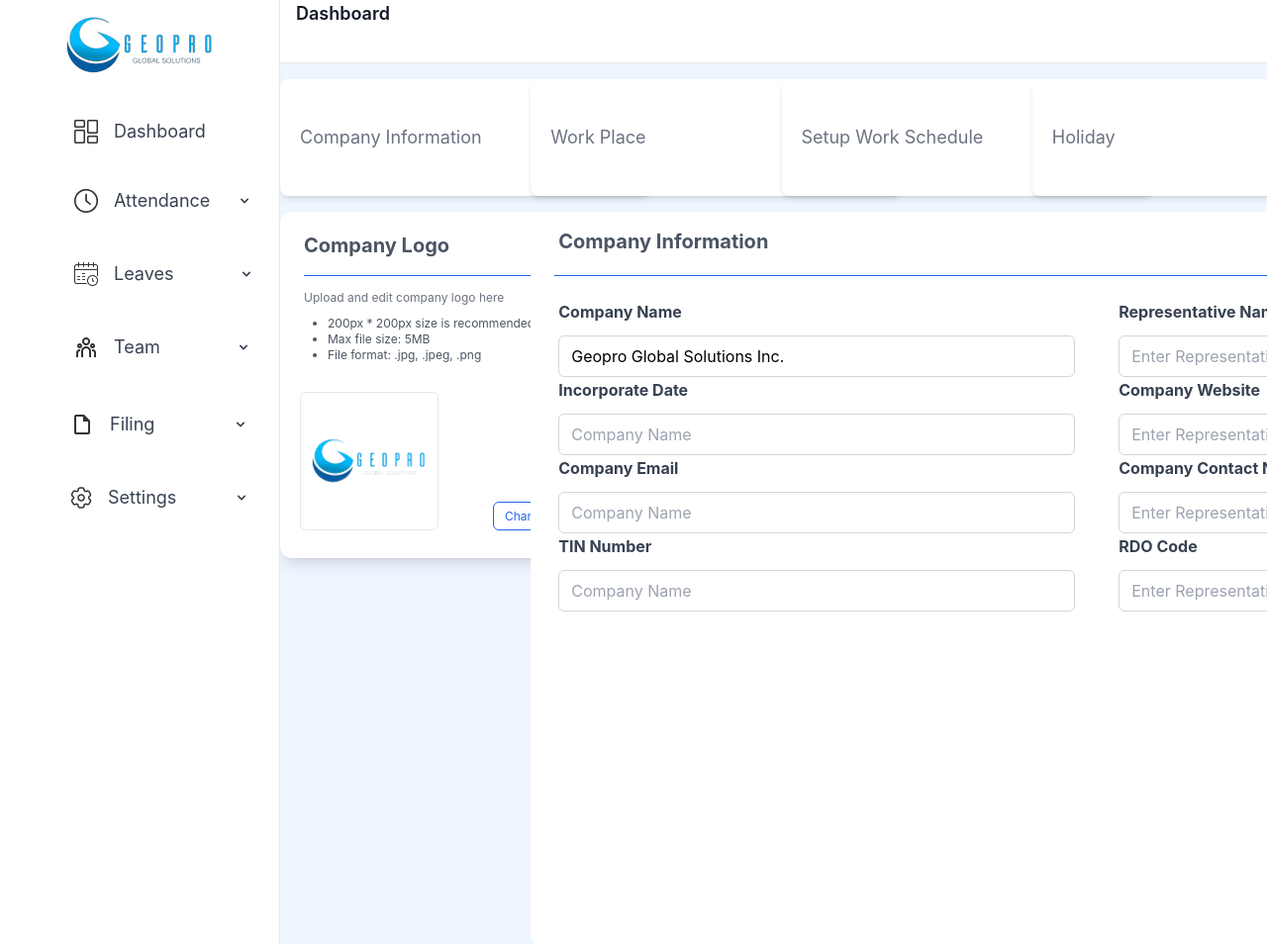
After one commit to ronphilip25/HRIS-Design, a Django app: page /settings/company_info/ in a window 1280 px wide. The commit adds this page. Shown: the whole page at 99% size. Run offline with Django 4.2, Linux system fonts and the light colour scheme.

Commit message:
Company Settings almost done

```diff
--- a/HRIS/templates/_components/_attendance[components]/schedule.html
+++ b/HRIS/templates/_components/_attendance[components]/schedule.html
@@ -6,7 +6,7 @@
 {% include '_components/header.html' %}
 
 
-<title>{% block title %}Document{% endblock %}</title>
+<title>{% block title %} Schedule | Geopro{% endblock %}</title>
 
 {% block content %}
 <!-- First Section -->
--- /dev/null
+++ b/HRIS/templates/_components/_settings[components]/_submenus/company_info.html
@@ -0,0 +1,128 @@
+{% extends 'base.html' %}
+
+{% load static %}
+
+<title>{% block title %} Company Info | Geopro {% endblock %}</title>
+
+{% block content %}
+
+{% include '_components/_settings[components]/widgets.html' %}
+
+<div class="container mx-auto">
+    <div class="grid grid-cols-4 grid-rows-1">
+        <div class="rounded-xl shadow-lg w-[375px] h-[350px] bg-white mt-4">
+            <h6 class="font-sans font-bold text-xl text-gray-600 p-2 ml-4 mt-3 mb-2">
+                Company Logo
+            </h6>
+            <div class="border-b border-blue-600 ml-6 mr-6 mb-2"></div>
+            <span class="font-sans text-xs font-normal text-gray-500 p-2 ml-4 w-full">
+                Upload and edit company logo here
+            </span>
+            <div class="ml-12 mt-2">
+                <ul class="list-disc">
+                    <li class=" text-xs font-normal font-sans text-gray-600">200px * 200px size is recommended</li>
+                    <li class=" text-xs font-normal font-sans text-gray-600">Max file size: 5MB</li>
+                    <li class=" text-xs font-normal font-sans text-gray-600">File format: .jpg, .jpeg, .png</li>
+                </ul>
+            </div>
+            <div class="flex items-center justify-between ml-5 mt-7">
+                <img src="{% static 'images/sample.png' %}" alt="SampleProfile" class="w-[140px] h-[140px] rounded-md border border-gray-200">
+                <div class="flex items-center justify-end mt-28">
+                    <button class=" rounded-md w-[68px] h-[29px] text-xs font-sans text-blue-600 border border-blue-600 mr-2">Change</button>
+                    <button class=" rounded-md w-[68px] h-[29px] text-xs font-sans font-bold text-white bg-red-900 mr-4">Delete</button>
+                </div>
+            </div>
+        </div>
+        <div class="col-start-2 col-span-4 ml-1">
+            <div class="rounded-lg mt-4 w-[1148px] h-[740px] bg-white">
+                <h6 class="font-sans font-bold text-xl text-gray-600 p-4 ml-3 mb-[0.5px]">
+                    Company Information
+                </h6>
+                <div class="border-b border-blue-600 ml-6 mr-6 mt-1"></div>
+
+                <!-- Form -->
+                <div class="container">
+                    <div class="container mx-auto flex items-center justify-between">
+                        <div class="grid grid-cols-2 gap-10">
+                            <!-- Company Name -->
+                            <form action="#" method="POST" class="w-[550px] h-[39px]">
+                                <div class="mb-2 mt-6 ml-7">
+                                    <label for="company_name" class="block text-normal font-sans font-bold text-gray-700 mb-3">
+                                        Company Name
+                                    </label>
+                                    <input type="text" value="Geopro Global Solutions Inc." placeholder="Company Name" id="company_name" name="company_name" class="mt-1 block w-full px-3 py-2 border border-gray-300 rounded-md focus:outline-none focus:border-indigo-500 focus:ring focus:ring-indigo-500 focus:ring-opacity-50" required>
+                                </div>
+                            </form>
+                            <!-- Representative name -->
+                            <form action="#" method="POST" class="w-[550px] h-[39px] mr-7">
+                                <div class="mb-2 mt-6 ">
+                                    <label for="company_name" class="block text-normal font-sans font-bold text-gray-700 mb-3">
+                                        Representative Name
+                                    </label>
+                                    <input type="text" placeholder="Enter Representative name" id="representative_name" name="representative_name" class="mt-1 block w-full px-3 py-2 border border-gray-300 rounded-md focus:outline-none focus:border-indigo-500 focus:ring focus:ring-indigo-500 focus:ring-opacity-50" required>
+                                </div>
+                            </form>
+                            <!-- Incorporate Date -->
+                            <form action="#" method="POST" class="w-[550px] h-[39px]">
+                                <div class="mb-2 mt-6 ml-7">
+                                    <label for="company_name" class="block text-normal font-sans font-bold text-gray-700 mb-3">
+                                        Incorporate Date
+                                    </label>
+                                    <input type="text" placeholder="Company Name" id="company_name" name="company_name" class="mt-1 block w-full px-3 py-2 border border-gray-300 rounded-md focus:outline-none focus:border-indigo-500 focus:ring focus:ring-indigo-500 focus:ring-opacity-50" required>
+                                </div>
+                            </form>
+                            <!-- Company Website -->
+                            <form action="#" method="POST" class="w-[550px] h-[39px] mr-7">
+                                <div class="mb-2 mt-6 ">
+                                    <label for="company_name" class="block text-normal font-sans font-bold text-gray-700 mb-3">
+                                        Company Website
+                                    </label>
+                                    <input type="text" placeholder="Enter Representative name" id="representative_name" name="representative_name" class="mt-1 block w-full px-3 py-2 border border-gray-300 rounded-md focus:outline-none focus:border-indigo-500 focus:ring focus:ring-indigo-500 focus:ring-opacity-50" required>
+                                </div>
+                            </form>
+                            <!-- Company Email -->
+                            <form action="#" method="POST" class="w-[550px] h-[39px]">
+                                <div class="mb-2 mt-6 ml-7">
+                                    <label for="company_name" class="block text-normal font-sans font-bold text-gray-700 mb-3">
+                                        Company Email
+                                    </label>
+                                    <input type="text" placeholder="Company Name" id="company_name" name="company_name" class="mt-1 block w-full px-3 py-2 border border-gray-300 rounded-md focus:outline-none focus:border-indigo-500 focus:ring focus:ring-indigo-500 focus:ring-opacity-50" required>
+                                </div>
+                            </form>
+                            <!-- Company Contact Number -->
+                            <form action="#" method="POST" class="w-[550px] h-[39px] mr-7">
+                                <div class="mb-2 mt-6 ">
+                                    <label for="company_name" class="block text-normal font-sans font-bold text-gray-700 mb-3">
+                                        Company Contact Number
+                                    </label>
+                                    <input type="text" placeholder="Enter Representative name" id="representative_name" name="representative_name" class="mt-1 block w-full px-3 py-2 border border-gray-300 rounded-md focus:outline-none focus:border-indigo-500 focus:ring focus:ring-indigo-500 focus:ring-opacity-50" required>
+                                </div>
+                            </form>
+                            <!-- TIN Number -->
+                            <form action="#" method="POST" class="w-[550px] h-[39px]">
+                                <div class="mb-2 mt-6 ml-7">
+                                    <label for="company_name" class="block text-normal font-sans font-bold text-gray-700 mb-3">
+                                        TIN Number
+                                    </label>
+                                    <input type="text" placeholder="Company Name" id="company_name" name="company_name" class="mt-1 block w-full px-3 py-2 border border-gray-300 rounded-md focus:outline-none focus:border-indigo-500 focus:ring focus:ring-indigo-500 focus:ring-opacity-50" required>
+                                </div>
+                            </form>
+                            <!-- RDO Code -->
+                            <form action="#" method="POST" class="w-[550px] h-[39px] mr-7">
+                                <div class="mb-2 mt-6 ">
+                                    <label for="company_name" class="block text-normal font-sans font-bold text-gray-700 mb-3">
+                                        RDO Code
+                                    </label>
+                                    <input type="text" placeholder="Enter Representative name" id="representative_name" name="representative_name" class="mt-1 block w-full px-3 py-2 border border-gray-300 rounded-md focus:outline-none focus:border-indigo-500 focus:ring focus:ring-indigo-500 focus:ring-opacity-50" required>
+                                </div>
+                            </form>
+                            <!-- Company Address -->
+                        </div>
+                    </div>
+                </div>
+            </div>
+        </div>
+    </div>
+</div>
+
+{% endblock %}
--- /dev/null
+++ b/HRIS/templates/_components/_settings[components]/widgets.html
@@ -0,0 +1,36 @@
+{% load static %}
+
+<div class="container mx-auto">
+    <div class="grid grid-cols-4 gap-4 mt-4">
+        <button id="company-info-btn" class="flex items-center justify-between w-[375px] h-[118px] rounded-lg bg-white p-5 shadow-md hover:text-sky-700 hover:font-bold focus:font-bold active:text-blue-600 focus:text-blue-600 text-lg text-gray-500 font-sans">
+            <a href="{% url 'company_info' %}">Company Information</a>
+                <svg id="clickable-icon" class="w-6 h-6 fill-current" viewBox="0 0 12 20" fill="none" xmlns="http://www.w3.org/2000/svg">
+                    <path d="M0.938696 0.454805C0.657489 0.736096 0.499516 1.11756 0.499516 1.5153C0.499516 1.91305 0.657489 2.29451 0.938696 2.5758L8.3637 10.0008L0.938696 17.4258C0.665459 17.7087 0.514267 18.0876 0.517685 18.4809C0.521102 18.8742 0.678856 19.2504 0.956967 19.5285C1.23508 19.8066 1.6113 19.9644 2.00459 19.9678C2.39789 19.9712 2.77679 19.82 3.0597 19.5468L11.5452 11.0613C11.8264 10.78 11.9844 10.3986 11.9844 10.0008C11.9844 9.60306 11.8264 9.2216 11.5452 8.9403L3.0597 0.454805C2.7784 0.173598 2.39694 0.015625 1.9992 0.015625C1.60145 0.015625 1.21999 0.173598 0.938696 0.454805Z" />
+                </svg>
+        </button>
+        <button id="company-info-btn" class="flex items-center justify-between w-[375px] h-[118px] rounded-lg bg-white p-5 shadow-md hover:text-sky-700 hover:font-bold focus:font-bold active:text-blue-600 focus:text-blue-600 text-lg text-gray-500 font-sans ">
+            Work Place
+            <div class="inline-block">
+                <svg id="clickable-icon" class="w-6 h-6 fill-current" viewBox="0 0 12 20" fill="none" xmlns="http://www.w3.org/2000/svg">
+                    <path d="M0.938696 0.454805C0.657489 0.736096 0.499516 1.11756 0.499516 1.5153C0.499516 1.91305 0.657489 2.29451 0.938696 2.5758L8.3637 10.0008L0.938696 17.4258C0.665459 17.7087 0.514267 18.0876 0.517685 18.4809C0.521102 18.8742 0.678856 19.2504 0.956967 19.5285C1.23508 19.8066 1.6113 19.9644 2.00459 19.9678C2.39789 19.9712 2.77679 19.82 3.0597 19.5468L11.5452 11.0613C11.8264 10.78 11.9844 10.3986 11.9844 10.0008C11.9844 9.60306 11.8264 9.2216 11.5452 8.9403L3.0597 0.454805C2.7784 0.173598 2.39694 0.015625 1.9992 0.015625C1.60145 0.015625 1.21999 0.173598 0.938696 0.454805Z" />
+                </svg>
+            </div>
+        </button>
+        <button id="company-info-btn" class="flex items-center justify-between w-[375px] h-[118px] rounded-lg bg-white p-5 shadow-md hover:text-sky-700 hover:font-bold focus:font-bold active:text-blue-600 focus:text-blue-600 text-lg text-gray-500 font-sans ">
+            Setup Work Schedule
+            <div class="inline-block">
+                <svg id="clickable-icon" class="w-6 h-6 fill-current" viewBox="0 0 12 20" fill="none" xmlns="http://www.w3.org/2000/svg">
+                    <path d="M0.938696 0.454805C0.657489 0.736096 0.499516 1.11756 0.499516 1.5153C0.499516 1.91305 0.657489 2.29451 0.938696 2.5758L8.3637 10.0008L0.938696 17.4258C0.665459 17.7087 0.514267 18.0876 0.517685 18.4809C0.521102 18.8742 0.678856 19.2504 0.956967 19.5285C1.23508 19.8066 1.6113 19.9644 2.00459 19.9678C2.39789 19.9712 2.77679 19.82 3.0597 19.5468L11.5452 11.0613C11.8264 10.78 11.9844 10.3986 11.9844 10.0008C11.9844 9.60306 11.8264 9.2216 11.5452 8.9403L3.0597 0.454805C2.7784 0.173598 2.39694 0.015625 1.9992 0.015625C1.60145 0.015625 1.21999 0.173598 0.938696 0.454805Z" />
+                </svg>
+            </div>
+        </button>
+        <button id="company-info-btn" class="flex items-center justify-between w-[375px] h-[118px] rounded-lg bg-white p-5 shadow-md hover:text-sky-700 hover:font-bold focus:font-bold active:text-blue-600 focus:text-blue-600 text-lg text-gray-500 font-sans ">
+            Holiday
+            <div class="inline-block">
+                <svg id="clickable-icon" class="w-6 h-6 fill-current" viewBox="0 0 12 20" fill="none" xmlns="http://www.w3.org/2000/svg">
+                    <path d="M0.938696 0.454805C0.657489 0.736096 0.499516 1.11756 0.499516 1.5153C0.499516 1.91305 0.657489 2.29451 0.938696 2.5758L8.3637 10.0008L0.938696 17.4258C0.665459 17.7087 0.514267 18.0876 0.517685 18.4809C0.521102 18.8742 0.678856 19.2504 0.956967 19.5285C1.23508 19.8066 1.6113 19.9644 2.00459 19.9678C2.39789 19.9712 2.77679 19.82 3.0597 19.5468L11.5452 11.0613C11.8264 10.78 11.9844 10.3986 11.9844 10.0008C11.9844 9.60306 11.8264 9.2216 11.5452 8.9403L3.0597 0.454805C2.7784 0.173598 2.39694 0.015625 1.9992 0.015625C1.60145 0.015625 1.21999 0.173598 0.938696 0.454805Z" />
+                </svg>
+            </div>
+        </button>
+    </div>
+</div>
--- a/HRIS/templates/_components/attendance.html
+++ b/HRIS/templates/_components/attendance.html
@@ -9,7 +9,7 @@
 
 {% block content %}
 
-    <div class="container mx-auto py-[9px]">
+    <div class="container mx-auto py-[5px]">
         <div class="grid grid-cols-4 grid-rows-5 gap-4">
           <!-- Widget 1 -->
           {% include '_components/_attendance[components]/_widgets/widget1.html' %}
--- a/HRIS/templates/_components/header.html
+++ b/HRIS/templates/_components/header.html
@@ -5,6 +5,7 @@
     <link rel="icon" type="image/x-icon" href="{% static 'images/favicon.png' %}">
     <!-- Include Tailwind CSS -->
     <link rel='icon' href="{% static 'images/favicon.ico' %}" />
-    <link href="{% static 'css/style.css' %}" rel="stylesheet">
+    <link href="{% static 'css/style.css' %}" rel="stylesheet" />
+    <link href="https://rsms.me/inter/inter.css" rel="stylesheet" />
   </head>
 {% endblock %}
--- a/HRIS/templates/_components/sidebar.html
+++ b/HRIS/templates/_components/sidebar.html
@@ -66,7 +66,7 @@
             </div>
           <div class=" flex justify-center items-center text-sm font-normal font-sans">
             <ul class="team-submenu ml-6" style="display: none;">
-              <li class="border-l-2 border-gray-500"><a href="{% url 'employees' %}" class="block py-2 px-4 ml-4 text-gray-500 active:text-blue-600">Employees</a></li>
+              <li class="border-l-2 border-gray-500"><a href="{% url 'team' %}" class="block py-2 px-4 ml-4 text-gray-500 active:text-blue-600">Employees</a></li>
               <li class="border-l-2 border-gray-500"><a href="{% url 'organization' %}" class="block py-2 px-4 ml-4 text-gray-500 active:text-blue-600">Organizations</a></li>
           </ul>
           </div>
@@ -96,7 +96,7 @@
           <div class="flex items-center justify-end">
             <button class="flex items-center justify-end mt-1 py-2 text-lg text-gray-700 font-sans focus:text-blue-600 focus:font-bold hover:bg-blue-50 focus:bg-blue-50 rounded-l-xl w-[247px] pl-9 h-[62px]" id="settingsBtn">
               <img src="{% static 'images/settings.png' %}" alt="Settings Icon">
-                                <a href="{% url 'attendance' %}" class="text-lg font-sans focus:text-blue-600 focus:font-bold ml-4">Settings</a>
+                                <a href="{% url 'settings' %}" class="text-lg font-sans focus:text-blue-600 focus:font-bold ml-4">Settings</a>
                                 <div class="m-auto">
                                   <svg class="w-4 h-4 ml-[28px]" xmlns="http://www.w3.org/2000/svg" viewBox="0 0 20 20" fill="currentColor">
                                       <path fill-rule="evenodd" d="M13.293 7.293a1 1 0 0 1 1.414 1.414l-4 4a1 1 0 0 1-1.414 0l-4-4a1 1 0 0 1 1.414-1.414L10 10.586l3.293-3.293z" clip-rule="evenodd" />
--- a/HRIS/urls.py
+++ b/HRIS/urls.py
@@ -3,7 +3,7 @@ from . import views
 
 urlpatterns = [
 
-    # Index
+    # Index/Dashboard
     path('', views.index),
     path('base/', views.base, name='base'),
     path('dashboard/', views.dashboard, name='dashboard'),
@@ -15,6 +15,9 @@ urlpatterns = [
 
     # Team Components
     path('team/', views.team, name='team'),
-    path('team/organization', views.organization, name='organization'),
-    path('team/employees', views.employees, name='employees'),
+    path('team/organization/', views.organization, name='organization'),
+
+    # Settings Copmponents
+    path('settings/', views.settings, name='settings'),
+    path('settings/company_info/', views.company_info, name='company_info'),
 ]
--- a/HRIS/views.py
+++ b/HRIS/views.py
@@ -23,7 +23,7 @@ def dashboard(request):
                 "absences": "0",
             },
             {
-                "name": "NIGGA",
+                "name": "Drew Garcia",
                 "department": "IT",
                 "tardiness": "0",
                 "absences": "0",
@@ -354,7 +354,13 @@ def team(request):
 def organization(request):
     return render(request, '_components/_team[components]/organization.html')
 
-def employees(request):
-    return render(request, '_components/_team[components]/employees.html')
+# End Team Components
 
-# End Team Components
+# Settings Components
+def settings(request):
+    return render(request, '_components/settings.html')
+
+def company_info(request):
+    return render(request, '_components/_settings[components]/_submenus/company_info.html')
+
+# End Settings Components
--- a/static/css/style.css
+++ b/static/css/style.css
@@ -721,6 +721,10 @@ video {
   margin-bottom: 1.5rem;
 }
 
+.mb-\[0\.5px\] {
+  margin-bottom: 0.5px;
+}
+
 .ml-1 {
   margin-left: 0.25rem;
 }
@@ -729,6 +733,10 @@ video {
   margin-left: 2.5rem;
 }
 
+.ml-12 {
+  margin-left: 3rem;
+}
+
 .ml-2 {
   margin-left: 0.5rem;
 }
@@ -781,6 +789,14 @@ video {
   margin-right: 1.25rem;
 }
 
+.mr-6 {
+  margin-right: 1.5rem;
+}
+
+.mr-7 {
+  margin-right: 1.75rem;
+}
+
 .mt-1 {
   margin-top: 0.25rem;
 }
@@ -817,6 +833,10 @@ video {
   margin-top: 1.5rem;
 }
 
+.mt-7 {
+  margin-top: 1.75rem;
+}
+
 .mt-9 {
   margin-top: 2.25rem;
 }
@@ -893,6 +913,10 @@ video {
   height: 1.25rem;
 }
 
+.h-6 {
+  height: 1.5rem;
+}
+
 .h-60 {
   height: 15rem;
 }
@@ -901,14 +925,34 @@ video {
   height: 1.75rem;
 }
 
+.h-\[118px\] {
+  height: 118px;
+}
+
 .h-\[119px\] {
   height: 119px;
 }
 
+.h-\[140px\] {
+  height: 140px;
+}
+
+.h-\[29px\] {
+  height: 29px;
+}
+
+.h-\[350px\] {
+  height: 350px;
+}
+
 .h-\[36px\] {
   height: 36px;
 }
 
+.h-\[39px\] {
+  height: 39px;
+}
+
 .h-\[48px\] {
   height: 48px;
 }
@@ -929,10 +973,18 @@ video {
   height: 64px;
 }
 
+.h-\[740px\] {
+  height: 740px;
+}
+
 .h-\[90px\] {
   height: 90px;
 }
 
+.h-\[\] {
+  height: ;
+}
+
 .h-auto {
   height: auto;
 }
@@ -977,6 +1029,10 @@ video {
   width: 1.25rem;
 }
 
+.w-6 {
+  width: 1.5rem;
+}
+
 .w-\[103px\] {
   width: 103px;
 }
@@ -985,10 +1041,22 @@ video {
   width: 110px;
 }
 
+.w-\[1148px\] {
+  width: 1148px;
+}
+
+.w-\[140px\] {
+  width: 140px;
+}
+
 .w-\[157px\] {
   width: 157px;
 }
 
+.w-\[194px\] {
+  width: 194px;
+}
+
 .w-\[247px\] {
   width: 247px;
 }
@@ -997,12 +1065,28 @@ video {
   width: 283px;
 }
 
+.w-\[375px\] {
+  width: 375px;
+}
+
+.w-\[377px\] {
+  width: 377px;
+}
+
 .w-\[488px\] {
   width: 488px;
 }
 
 .w-\[48px\] {
   width: 48px;
+}
+
+.w-\[550px\] {
+  width: 550px;
+}
+
+.w-\[68px\] {
+  width: 68px;
 }
 
 .w-\[92px\] {
@@ -1062,6 +1146,10 @@ video {
   grid-template-columns: repeat(8, minmax(0, 1fr));
 }
 
+.grid-rows-1 {
+  grid-template-rows: repeat(1, minmax(0, 1fr));
+}
+
 .grid-rows-12 {
   grid-template-rows: repeat(12, minmax(0, 1fr));
 }
@@ -1104,6 +1192,14 @@ video {
 
 .justify-evenly {
   justify-content: space-evenly;
+}
+
+.gap-1 {
+  gap: 0.25rem;
+}
+
+.gap-10 {
+  gap: 2.5rem;
 }
 
 .gap-3 {
@@ -1256,11 +1352,21 @@ video {
   background-color: rgb(30 64 175 / var(--tw-bg-opacity));
 }
 
+.bg-blue-900 {
+  --tw-bg-opacity: 1;
+  background-color: rgb(30 58 138 / var(--tw-bg-opacity));
+}
+
 .bg-green-600 {
   --tw-bg-opacity: 1;
   background-color: rgb(22 163 74 / var(--tw-bg-opacity));
 }
 
+.bg-red-900 {
+  --tw-bg-opacity: 1;
+  background-color: rgb(127 29 29 / var(--tw-bg-opacity));
+}
+
 .bg-sky-800 {
   --tw-bg-opacity: 1;
   background-color: rgb(7 89 133 / var(--tw-bg-opacity));
@@ -1279,6 +1385,10 @@ video {
   --tw-bg-opacity: 0.5;
 }
 
+.fill-current {
+  fill: currentColor;
+}
+
 .p-2 {
   padding: 0.5rem;
 }
@@ -1463,6 +1578,11 @@ video {
 .text-sm {
   font-size: 0.875rem;
   line-height: 1.25rem;
+}
+
+.text-xl {
+  font-size: 1.25rem;
+  line-height: 1.75rem;
 }
 
 .text-xs {
--- a/static/js/script.js
+++ b/static/js/script.js
@@ -166,3 +166,16 @@ function toggleDropdown() {
       menuButton.setAttribute("aria-expanded", "true");
     }
   }
+
+
+// Clickable Icon
+const button = document.getElementById('company-info-btn');
+    const text = document.getElementById('company-info-btn');
+    const svg = document.getElementById('clickable-icon');
+
+    button.addEventListener('click', function() {
+        // Add blue color to text
+        text.classList.add('blue-text');
+        // Add blue color to SVG
+        svg.classList.add('blue-svg');
+    });
```
Also changed, not shown: other parts of static/css/style.css (+35 -5 lines), HRIS/templates/_components/_team[components]/employees.html (deleted, +0 -16 lines), HRIS/templates/_components/settings.html (added, +15 -0 lines), HRIS/templates/_components/team.html (+21 -4 lines), static/images/sample.png (added).
